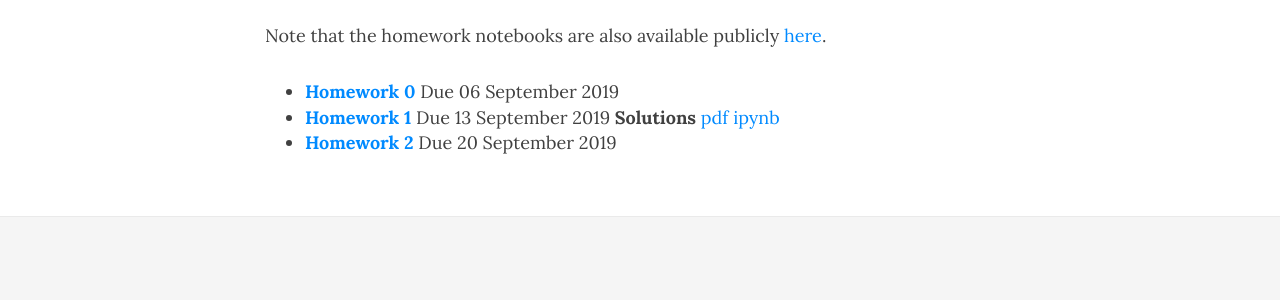
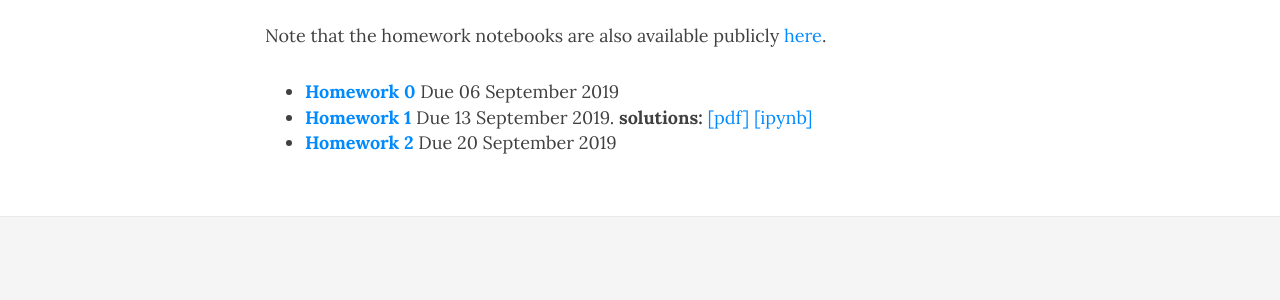
Before and after one commit to data1010/data1010.github.io, a Jekyll site: the page built from homework.md, in a window 1280 px wide. Shown: the part 234-534 px from the top of the page. Built offline with Jekyll 4.4.1, drawn with Linux system fonts in a browser that asks for light colours; nearby versions of some CDN libraries.

```diff
--- a/homework.md
+++ b/homework.md
@@ -6,5 +6,5 @@ title: Homework
 Note that the homework notebooks are also available publicly [here](https://github.com/data1010/problem-sets).
 
   *  [**Homework 0**](/docs/assignments/hw00) Due 06 September 2019
-  *  [**Homework 1**](/docs/assignments/hw01) Due 13 September 2019   **Solutions** [pdf](/docs/solutions/hw01sol.pdf) [ipynb](/docs/solutions/hw01sol.ipynb)
+  *  [**Homework 1**](/docs/assignments/hw01) Due 13 September 2019.   **solutions:** [[pdf]](/docs/solutions/hw01sol.pdf) [[ipynb]](/docs/solutions/hw01sol.ipynb)
   *  [**Homework 2**](/docs/assignments/hw02) Due 20 September 2019
```
